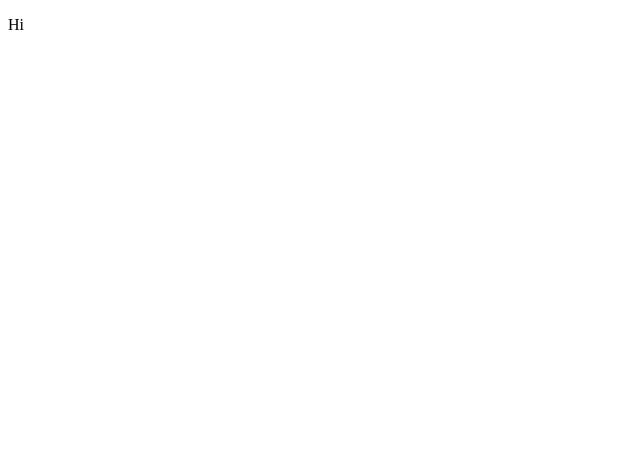
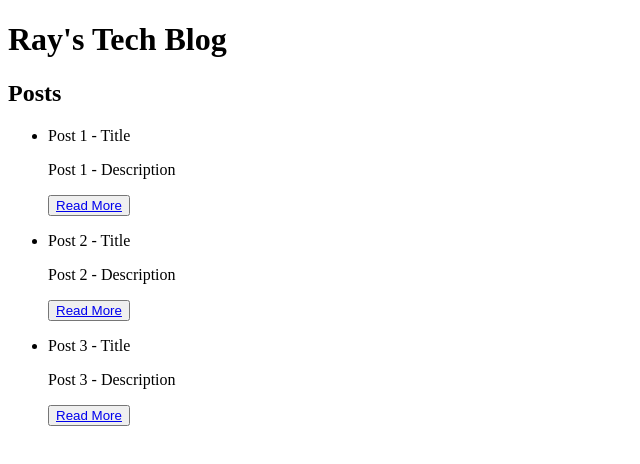
Before and after one commit to CatoRaymond-FS/Memory-Lane-Blog, a website: page index.html in a window 1280 px wide. Shown: the whole page, without its empty margins (0-640 px from the left). Drawn offline with Linux system fonts and the light colour scheme; files whose address does not match are found by name.

Commit message:
Updated index.html

```diff
--- a/index.html
+++ b/index.html
@@ -1 +1,43 @@
-<!doctype html><html><head><title>Page title</title></head><body><p>Hi</p></body></html>
+<!doctype html>
+<html>
+    <head>
+        <meta charset="UTF-8">
+        <meta http-equiv="X-UA-Compatible" content="IE=edge">
+        <meta name="viewport" content="width=device-width, initial-scale=1.0">
+        <title>Ray's Tech Blog</title>
+    </head>
+
+    <body>
+        <div>
+            <h1>Ray's Tech Blog</h1>
+        </div>
+        <section>
+            <h2>Posts</h2>
+
+            <ul>
+                <li>Post 1 - Title
+                <img>
+                <p>Post 1 - Description</p>
+                <button><a href="./posts/post1.html">Read More</a></button>
+                </li>
+            </ul>
+
+            <ul>
+                <li>Post 2 - Title
+                <img>
+                <p>Post 2 - Description</p>
+                <button><a href="./posts/post2.html">Read More</a></button>
+                </li>
+            </ul>
+
+            <ul>
+                <li>Post 3 - Title
+                <img>
+                <p>Post 3 - Description</p>
+                <button><a href="./posts/post3.html">Read More</a></button>
+                </li>
+            </ul>
+        </section>
+        <script src="./JS/script.js"></script>
+    </body>
+</html>
```
